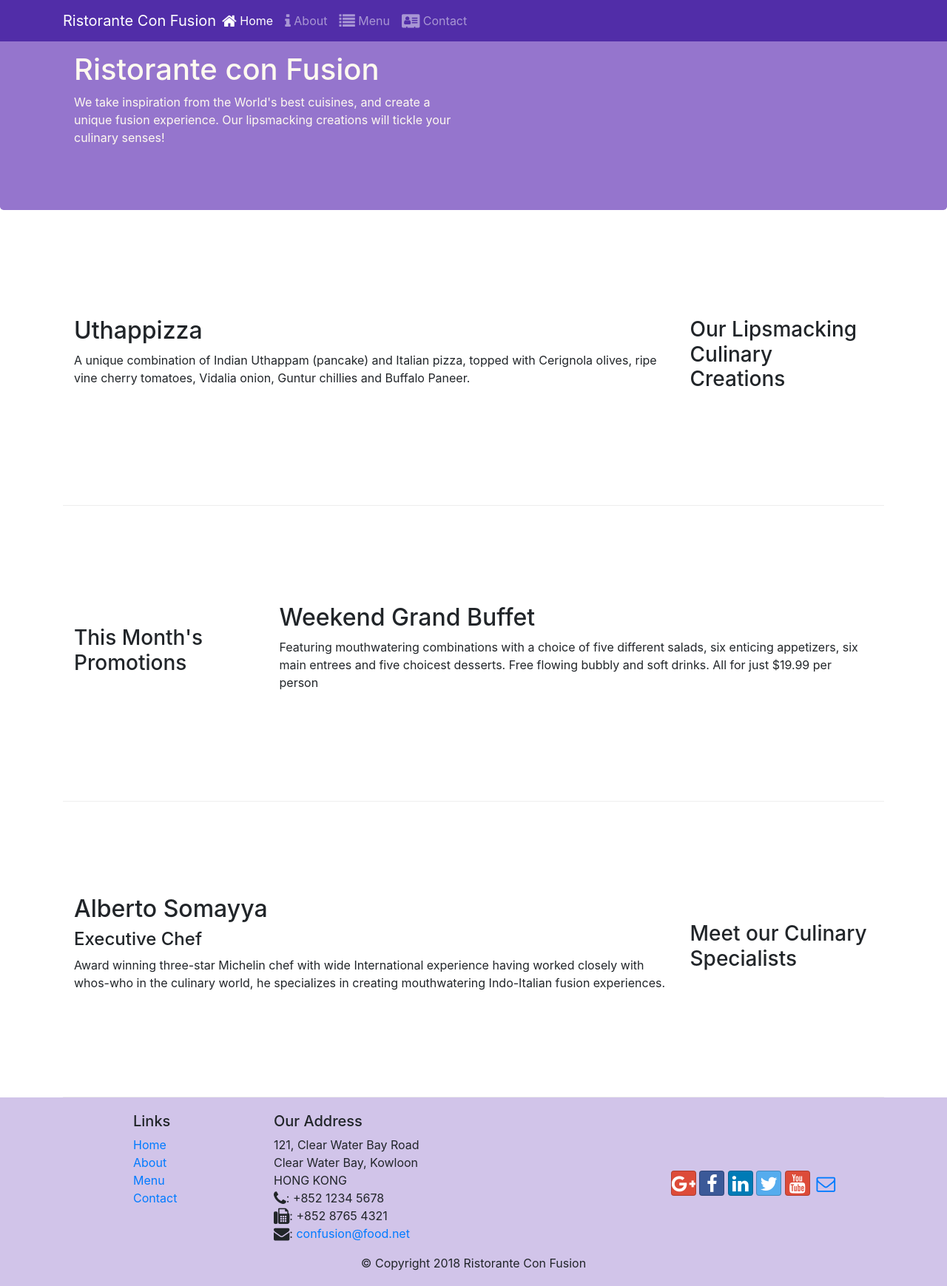
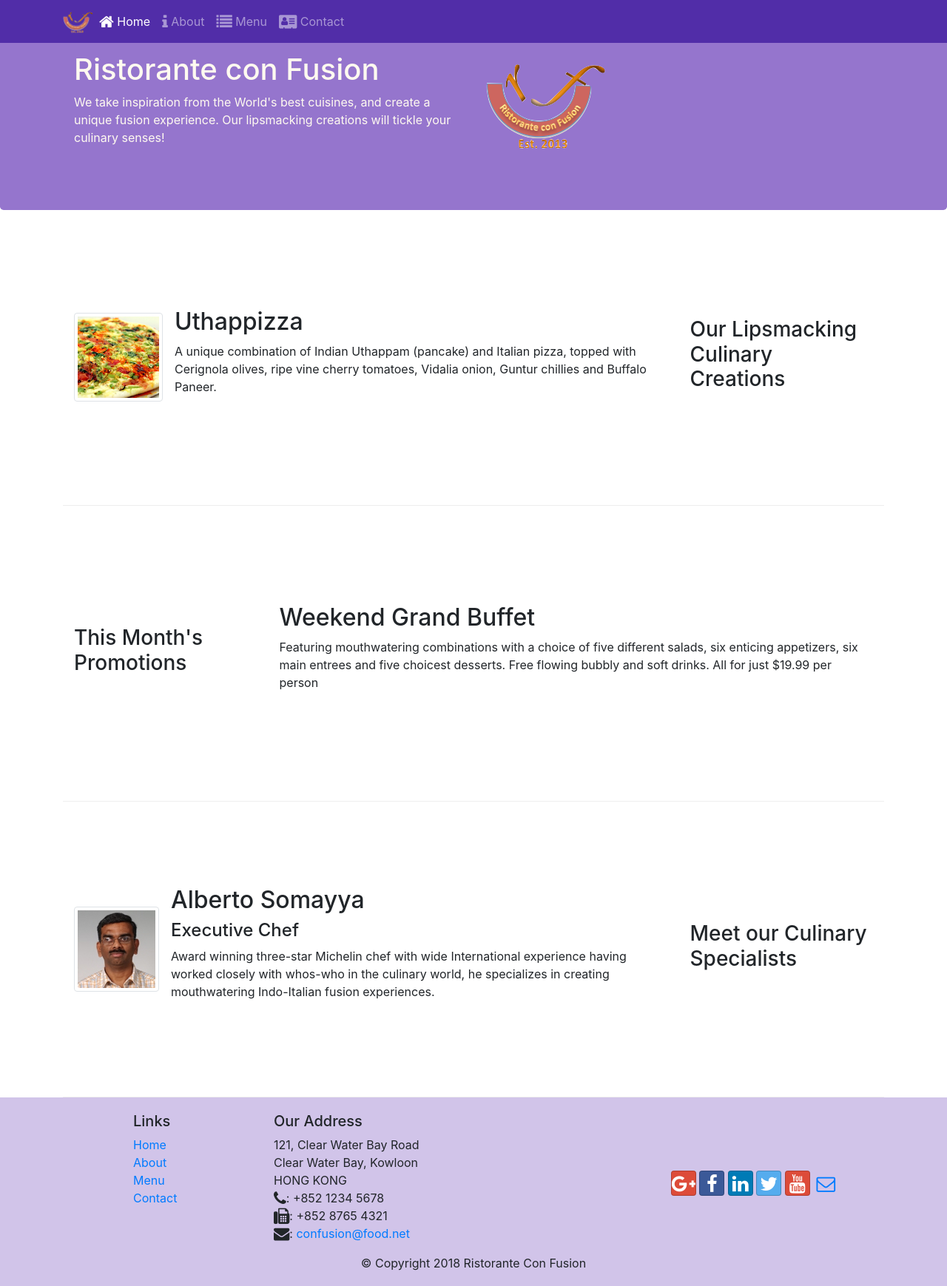
Before and after one commit to StreamMao/Bootstrap_confusion, a website: page index.html in a window 1280 px wide. Shown: the whole page at 74% size. Drawn offline with nearby package versions, Linux system fonts and the light colour scheme.

Commit message:
Images and Medias

```diff
--- a/index.html
+++ b/index.html
@@ -23,13 +23,13 @@
             <button class="navbar-toggler" type="button" data-toggle="collapse" data-target="#Navbar">
                 <span class="nvavbar-toggler-icon"></span>
             </button>
-            <a class="navbar-brand mr-auto" href="#">Ristorante Con Fusion</a>
+            <a class="navbar-brand mr-auto" href="#"><img src="img/logo.png" height="30" width="41"></a>
             <div class="collapse navbar-collapse" id="Navbar">
                 <ul class="navbar-nav mr-auto ">
                     <li class="nav-item active"><a class="nav-link" href="#"><span class="fa fa-home fa-lg"></span> Home</a></li>
                     <li class="nav-item"><a class="nav-link" href="./aboutus.html"><span class="fa fa-info fa-lg"></span> About</a></li>
                     <li class="nav-item"><a class="nav-link" href="#"><span class="fa fa-list fa-lg"></span> Menu</a></li>
-                    <li class="nav-item"><a class="nav-link" href="#"><span class="fa fa-address-card fa-lg"></span> Contact</a></li>
+                    <li class="nav-item"><a class="nav-link" href="./contactus.html"><span class="fa fa-address-card fa-lg"></span> Contact</a></li>
                 </ul>
             </div>
         </div>
@@ -42,7 +42,8 @@
                     <h1>Ristorante con Fusion</h1>
                     <p>We take inspiration from the World's best cuisines, and create a unique fusion experience. Our lipsmacking creations will tickle your culinary senses!</p>
                 </div>
-                <div class="col-12 col-sm">
+                <div class="col-12 col-sm align-self-center">
+                    <img src="img/logo.png" class="img-fluid">
                 </div>
             </div>
         </div>
@@ -54,11 +55,16 @@
                 <h3>Our Lipsmacking Culinary Creations</h3>
             </div>
             <div class="col col-sm order-sm-first col-md">
-                <h2>Uthappizza</h2>
-                <p>A unique combination of Indian Uthappam (pancake) and Italian pizza, topped with Cerignola olives, ripe vine cherry tomatoes, Vidalia onion, Guntur chillies and Buffalo Paneer.</p>
+                <div class="media">
+                    <img class="d-flex mr-3 img-thumbnail align-self-center"
+                        src="img/uthappizza.png" alt="uthappizza">
+                    <div class="media-body">
+                        <h2 class="mt-0">Uthappizza</h2>
+                        <p class="d-none d-sm-block">A unique combination of Indian Uthappam (pancake) and Italian pizza, topped with Cerignola olives, ripe vine cherry tomatoes, Vidalia onion, Guntur chillies and Buffalo Paneer.</p>
+                    </div>
+                </div>
             </div>
         </div>
-
 
         <div class="row row-content  align-items-center">
             <div class="col-12 col-sm-4 col-md-3">
@@ -75,9 +81,16 @@
                 <h3>Meet our Culinary Specialists</h3>
             </div>
             <div class="col col-sm order-sm-first col-md">
-                <h2>Alberto Somayya</h2>
-                <h4>Executive Chef</h4>
-                <p>Award winning three-star Michelin chef with wide International experience having worked closely with whos-who in the culinary world, he specializes in creating mouthwatering Indo-Italian fusion experiences. </p>
+                <div class="media">
+                    <img class="d-flex mr-3 img-thumbnail align-self-center"
+                        src="img/alberto.png" alt="alberto">
+                    <div class="media-body">
+                        <h2 class="mt-0">Alberto Somayya</h2>
+                        <h4>Executive Chef</h4>
+                        <p>Award winning three-star Michelin chef with wide International experience having worked closely with whos-who in the culinary world, he specializes in creating mouthwatering Indo-Italian fusion experiences. </p>
+                    </div>
+                </div>
+
             </div>
         </div>
     </div>
```
Also changed, not shown: aboutus.html (+4 -3 lines), contactus.html (+3 -2 lines), img/alberto.png (added), img/buffet.png (added), img/logo.png (added), img/uthappizza.png (added).
